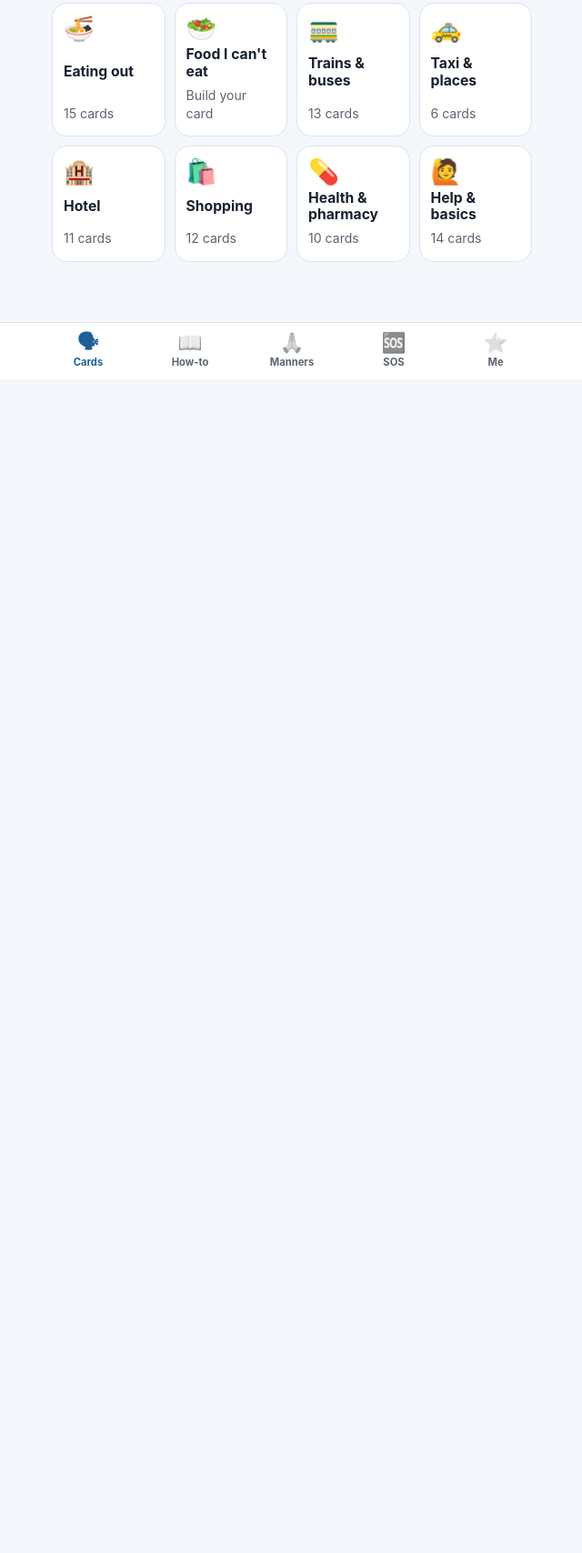
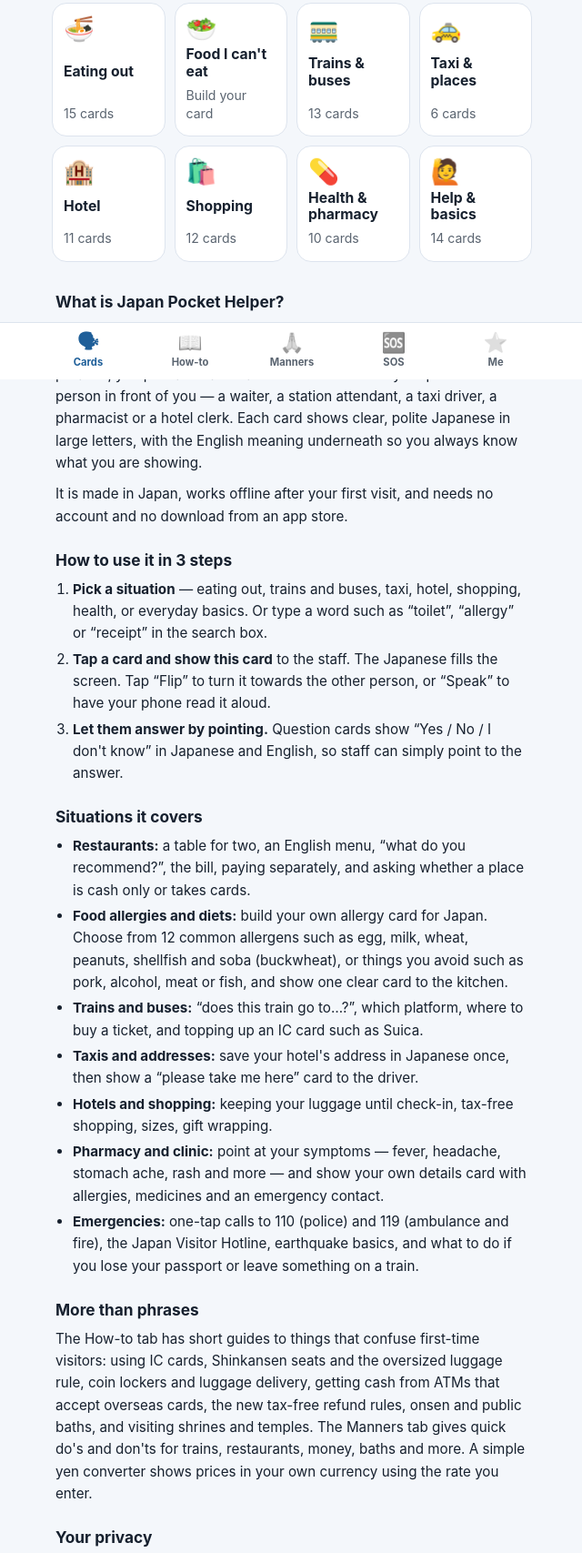
Before and after one commit to wwwworthworkingworld-coder/okane-tools, a plain HTML site: page japan/index.html in a window 1280 px wide. Shown: the part 383-2090 px from the top of the page at 91% size, without its empty margins (319-959 px from the left). Before the commit the page ends 800 px from the top, so only its background shows below. Drawn offline with Linux system fonts and the light colour scheme.

Commit message:
Japan Pocket Helper：最初の画面の下に英語の説明文（約590語）を追加
Co-Authored-By: Claude Fable 5.2 <noreply@anthropic.com>

```diff
--- a/japan/app.js
+++ b/japan/app.js
@@ -3,7 +3,7 @@
    that hosts the app has loaded Google Analytics (window.gtag). Search words, addresses and personal details are never sent. */
 (function () {
   "use strict";
-  var D = window.JPH, $app = document.getElementById("app"), $tabs = document.getElementById("tabs"),
+  var D = window.JPH, $app = document.getElementById("app"), $intro = document.getElementById("intro"), $tabs = document.getElementById("tabs"),
     $show = document.getElementById("show"), $toast = document.getElementById("toast");
   var KEY = "jph1";
   var S = { fav: [], places: [], info: {}, rate: "", cur: "USD", theme: "auto", size: "m", diet: { sel: [], allergy: true }, sym: [] };
@@ -292,6 +292,7 @@
     var isBack = !same && route.stack.length > 1 && route.stack[route.stack.length - 2] === cur;
     if (isBack) route.stack.pop(); else if (!same) route.stack.push(cur);
     $app.innerHTML = V[name](arg);
+    if ($intro && name === "cards") { $intro.style.display = ""; $app.appendChild($intro); } // site version only: the written description lives under the home screen
     var tab = TAB_OF[name] || name;
     $tabs.innerHTML = TABS.map(function (t) { return '<button data-go="#/' + t[0] + '" class="' + (t[0] === tab ? "on" : "") + '"' + (t[0] === tab ? ' aria-current="page"' : "") + '><span class="ic">' + t[1] + "</span>" + t[2] + "</button>"; }).join("");
     window.scrollTo(0, same ? keep : isBack ? (route.pos[cur] || 0) : 0);
@@ -335,7 +336,7 @@
   });
   document.addEventListener("input", function (e) {
     var t = e.target;
-    if (t.id === "q") { var r = search(t.value); document.getElementById("results").innerHTML = r; document.getElementById("home").style.display = r ? "none" : ""; }
+    if (t.id === "q") { var r = search(t.value); document.getElementById("results").innerHTML = r; document.getElementById("home").style.display = r ? "none" : ""; if ($intro) $intro.style.display = r ? "none" : ""; }
     else if (t.dataset.info) { S.info[t.dataset.info] = t.value; save(); }
     else if (t.id === "rate" || t.id === "cur" || t.id === "yen") {
       if (t.id === "rate") S.rate = t.value.replace(/[^0-9.]/g, "");
--- a/japan/index.html
+++ b/japan/index.html
@@ -173,6 +173,48 @@ body.off .offline{display:block}
 </head>
 <body>
 <div id="app"><p class="empty">Loading…</p></div>
+<style>
+.intro{margin:30px 4px 0;font-size:.95rem;line-height:1.6}
+.intro h2{font-size:1.08rem;margin:22px 0 6px}
+.intro h3{font-size:.98rem;margin:16px 0 4px}
+.intro p{margin:0 0 10px}
+.intro ol,.intro ul{margin:0 0 10px;padding-left:1.25em}
+.intro li{margin:4px 0}
+.intro a{color:var(--navy);display:inline-block;padding:4px 0}
+</style>
+<section class="intro" id="intro" aria-label="About Japan Pocket Helper">
+<h2>What is Japan Pocket Helper?</h2>
+<p>Japan Pocket Helper is a free pocket tool for travellers in Japan who do not speak Japanese. Instead of trying to pronounce Japanese travel phrases, you pick a situation and <b>show the card</b> on your phone to the person in front of you — a waiter, a station attendant, a taxi driver, a pharmacist or a hotel clerk. Each card shows clear, polite Japanese in large letters, with the English meaning underneath so you always know what you are showing.</p>
+<p>It is made in Japan, works offline after your first visit, and needs no account and no download from an app store.</p>
+
+<h2>How to use it in 3 steps</h2>
+<ol>
+<li><b>Pick a situation</b> — eating out, trains and buses, taxi, hotel, shopping, health, or everyday basics. Or type a word such as “toilet”, “allergy” or “receipt” in the search box.</li>
+<li><b>Tap a card and show this card</b> to the staff. The Japanese fills the screen. Tap “Flip” to turn it towards the other person, or “Speak” to have your phone read it aloud.</li>
+<li><b>Let them answer by pointing.</b> Question cards show “Yes / No / I don't know” in Japanese and English, so staff can simply point to the answer.</li>
+</ol>
+
+<h2>Situations it covers</h2>
+<ul>
+<li><b>Restaurants:</b> a table for two, an English menu, “what do you recommend?”, the bill, paying separately, and asking whether a place is cash only or takes cards.</li>
+<li><b>Food allergies and diets:</b> build your own allergy card for Japan. Choose from 12 common allergens such as egg, milk, wheat, peanuts, shellfish and soba (buckwheat), or things you avoid such as pork, alcohol, meat or fish, and show one clear card to the kitchen.</li>
+<li><b>Trains and buses:</b> “does this train go to…?”, which platform, where to buy a ticket, and topping up an IC card such as Suica.</li>
+<li><b>Taxis and addresses:</b> save your hotel's address in Japanese once, then show a “please take me here” card to the driver.</li>
+<li><b>Hotels and shopping:</b> keeping your luggage until check-in, tax-free shopping, sizes, gift wrapping.</li>
+<li><b>Pharmacy and clinic:</b> point at your symptoms — fever, headache, stomach ache, rash and more — and show your own details card with allergies, medicines and an emergency contact.</li>
+<li><b>Emergencies:</b> one-tap calls to 110 (police) and 119 (ambulance and fire), the Japan Visitor Hotline, earthquake basics, and what to do if you lose your passport or leave something on a train.</li>
+</ul>
+
+<h2>More than phrases</h2>
+<p>The How-to tab has short guides to things that confuse first-time visitors: using IC cards, Shinkansen seats and the oversized luggage rule, coin lockers and luggage delivery, getting cash from ATMs that accept overseas cards, the new tax-free refund rules, onsen and public baths, and visiting shrines and temples. The Manners tab gives quick do's and don'ts for trains, restaurants, money, baths and more. A simple yen converter shows prices in your own currency using the rate you enter.</p>
+
+<h2>Your privacy</h2>
+<p>Anything you type — your hotel address, your allergies, your personal details, your search words — is stored only on your phone and is never sent to us. The website counts visits and which cards are opened, anonymously, so we can improve the cards.</p>
+
+<h2>Before you fly</h2>
+<p>Still at the planning stage? Read our <a href="before-you-go.html">Japan trip checklist: 10 things to sort out before you fly</a>, and add this page to your home screen so the cards are ready when you land.</p>
+<p class="sub">Japan Pocket Helper does not replace your map, train-route or translation app — it covers what those don't. It is general travel help, not medical, legal or official advice.</p>
+</section>
 <nav class="tabs" aria-label="Main"><div class="in" id="tabs"></div></nav>
 <div id="show" role="dialog" aria-label="Show this screen to the other person"></div>
 <div class="toast" id="toast" role="status"></div>
--- a/japan/sw.js
+++ b/japan/sw.js
@@ -1,5 +1,5 @@
 /* Japan Pocket Helper — offline cache. Bump VERSION whenever any file changes. */
-var VERSION = "jph-v1-2026-11-16b";
+var VERSION = "jph-v1-2026-11-16c";
 var FILES = ["./", "index.html", "data.js", "app.js", "manifest.webmanifest", "icon-192.png", "icon-512.png"];
 
 self.addEventListener("install", function (e) {
```
